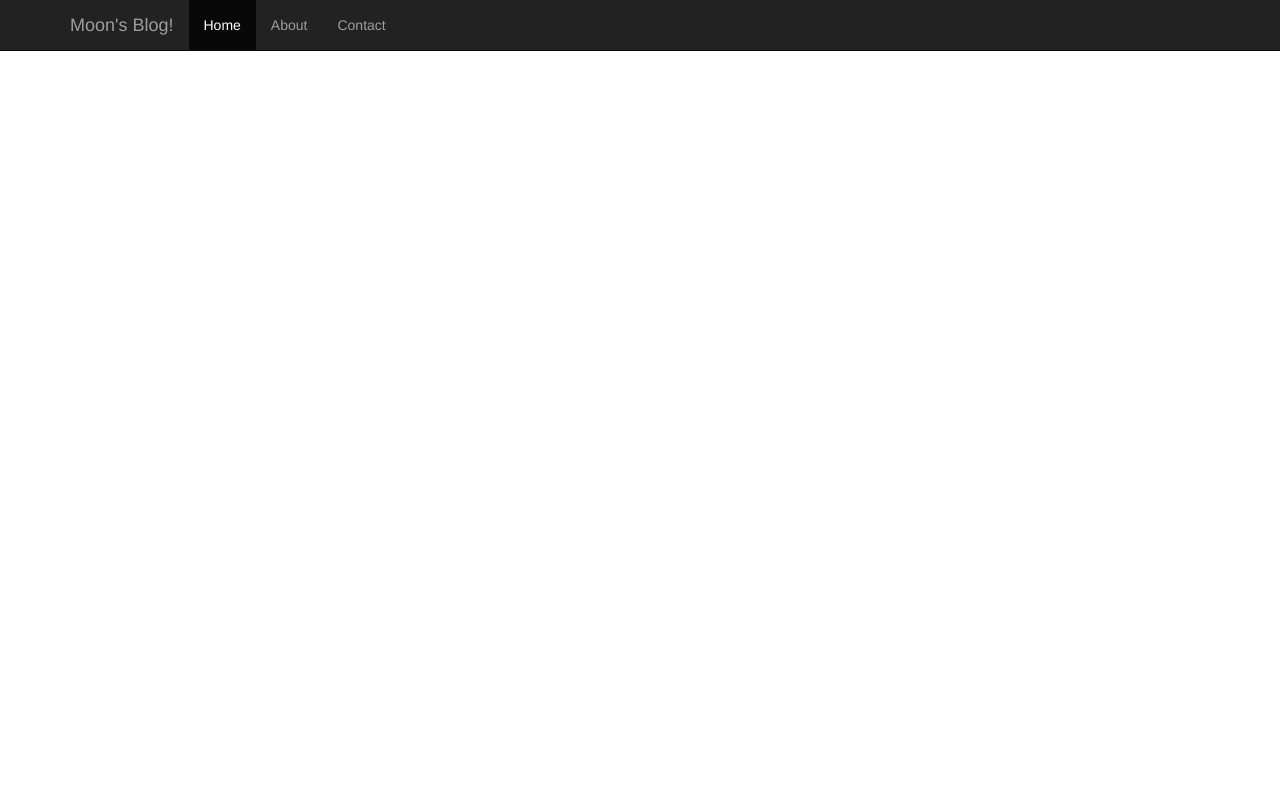
After one commit to maingatejm/prac3, a Django app: template blog/templates/blog/base.html in a window 1280 px wide. The commit adds this page. Run offline with Django 3.2, Linux system fonts and the light colour scheme; the template is opened without the code that fills it, so the values that code supplies are empty; some libraries are stand-ins or nearby versions.

Commit message:
부모탬플릿적용

```diff
--- /dev/null
+++ b/blog/templates/blog/base.html
@@ -0,0 +1,45 @@
+<html>
+<head>
+<meta charset="utf8" />
+<title>Blog</title>
+<link rel="stylesheet" href="https://maxcdn.bootstrapcdn.com/bootstrap/3.3.6/css/bootstrap.min.css" />
+<style>
+body {
+    padding-top: 60px;
+    padding-bottom: 30px;
+}
+</style>
+</head>
+<body>
+
+    <nav class="navbar navbar-inverse navbar-fixed-top">
+      <div class="container">
+        <div class="navbar-header">
+          <button type="button" class="navbar-toggle collapsed" data-toggle="collapse" data-target="#navbar" aria-expanded="false" aria-controls="navbar">
+            <span class="sr-only">Toggle navigation</span>
+            <span class="icon-bar"></span>
+            <span class="icon-bar"></span>
+            <span class="icon-bar"></span>
+          </button>
+          <a class="navbar-brand" href="#">Moon's Blog!</a>
+        </div>
+        <div id="navbar" class="collapse navbar-collapse">
+          <ul class="nav navbar-nav">
+            <li class="active"><a href="#">Home</a></li>
+            <li><a href="#about">About</a></li>
+            <li><a href="#contact">Contact</a></li>
+          </ul>
+        </div><!--/.nav-collapse -->
+      </div>
+    </nav>
+
+    <div class="container">
+        <div class="row">
+            <div class="col-sm-12">
+                {% block content %}
+              {% endblock %}
+          </div>
+      </div>
+  </div>
+</body>
+</html>
--- a/blog/templates/blog/index.html
+++ b/blog/templates/blog/index.html
@@ -1,3 +1,7 @@
+{% extends "blog/base.html" %}
+
+{% block content %}
+
 <ul>
 {% for post in post_list %}
 	<li>
@@ -7,3 +11,5 @@
 	</li>
 {% endfor %}
 </ul>
+
+{% endblock %}
--- a/blog/templates/blog/post_detail.html
+++ b/blog/templates/blog/post_detail.html
@@ -1,3 +1,7 @@
+{% extends "blog/base.html" %}
+
+{% block content %}
+
 <h1> {{ post.title }}</h1>
 
 {{post.created_at}}
@@ -9,3 +13,5 @@
 <hr/>
 
 <a href="{% url "blog:index" %}"> 글목록</a>
+
+{% endblock %}
```
